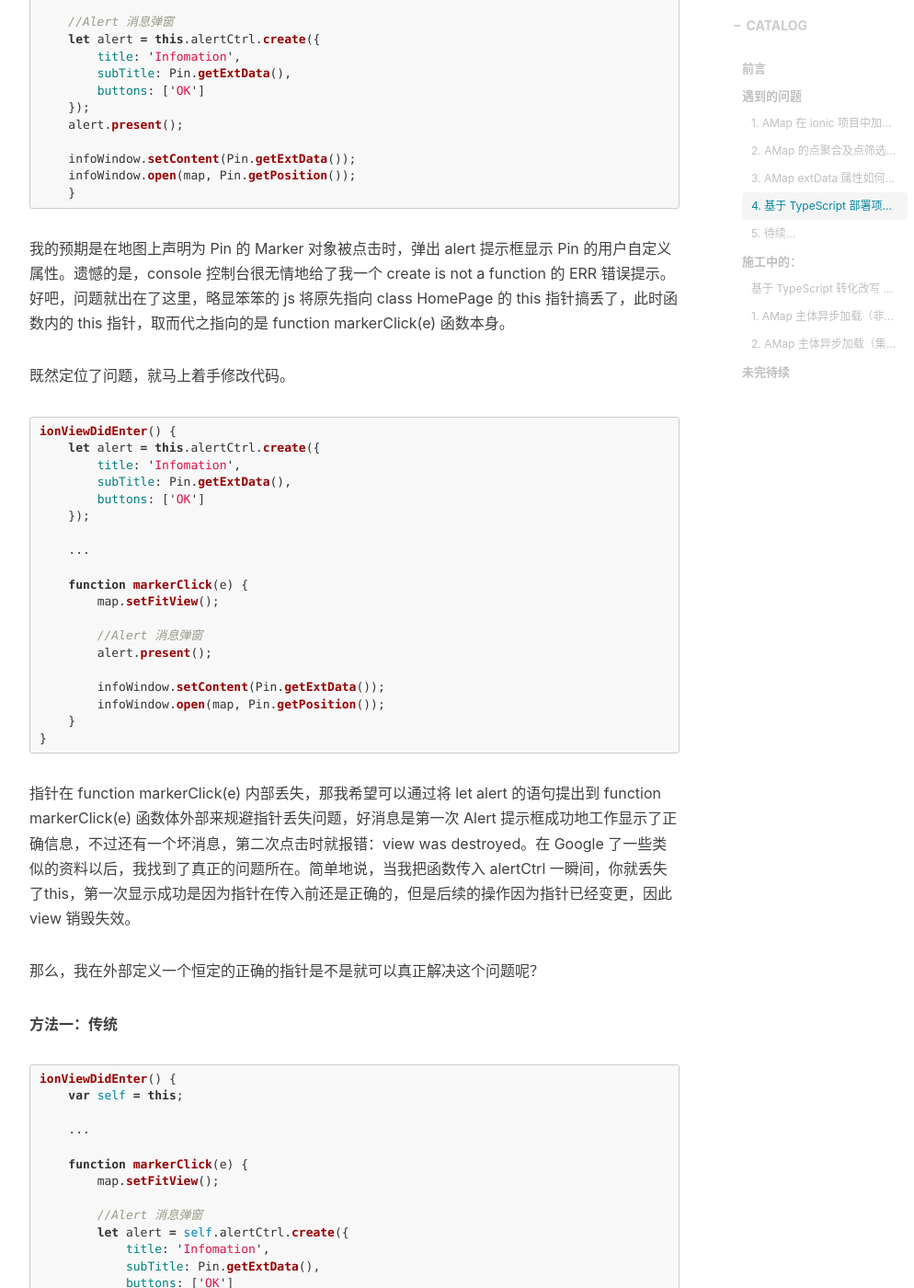
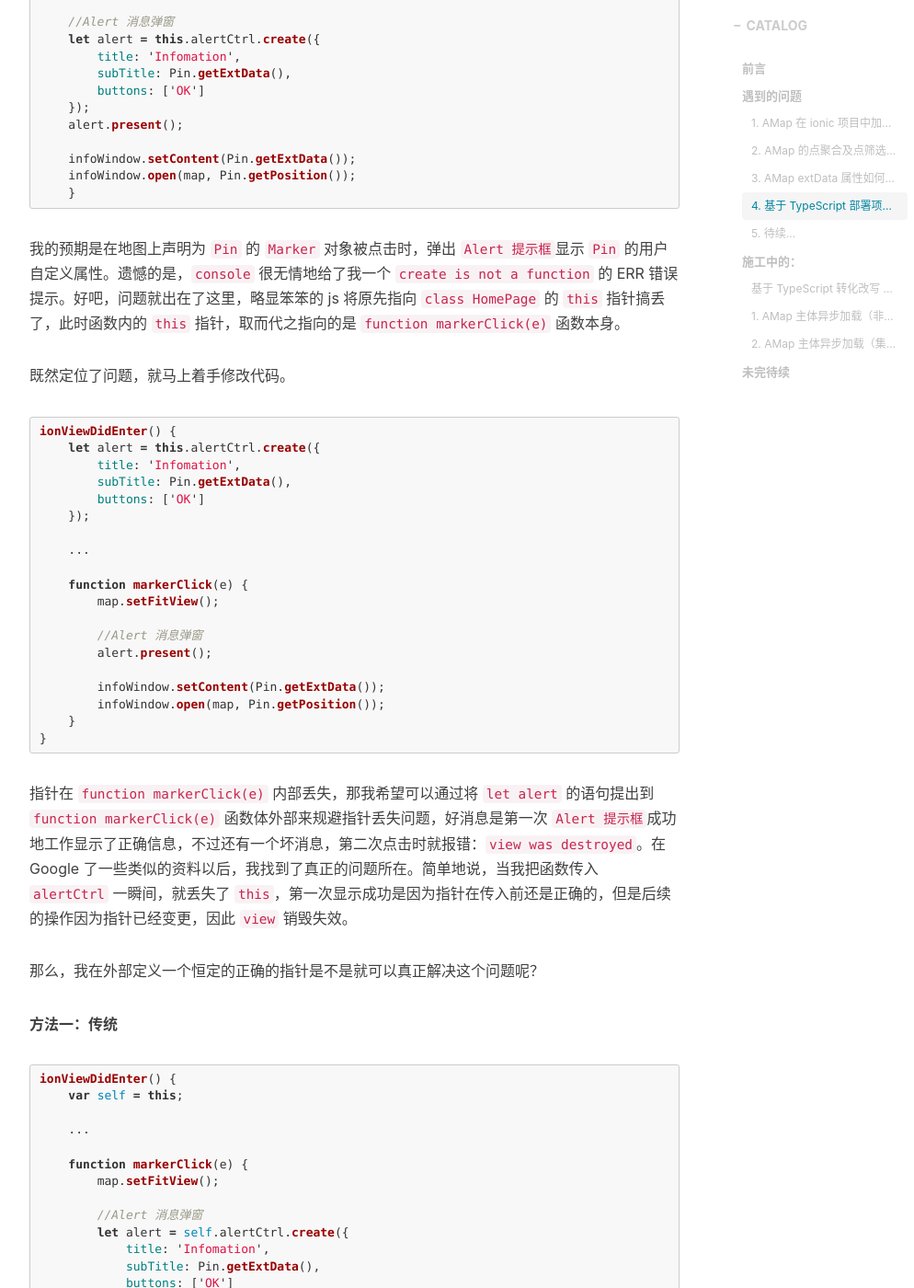
Before and after one commit to corcd/corcd.github.io, a Jekyll site: the page built from _posts/2017-12-15-ionic3.x-AMap-some-problems.markdown, in a window 1280 px wide and 1400 px high, scrolled down 1803 px. Shown: the whole window at 92% size, without its empty margins (233-1227 px from the left). Built offline with Jekyll 4.4.1, drawn with Linux system fonts in a browser that asks for light colours; nearby versions of some CDN libraries; comment, search, counter and statistics services are not loaded; some of the changed text lies outside the part shown.

Commit message:
post new blog article

````diff
--- a/_posts/2017-12-15-ionic3.x-AMap-some-problems.markdown
+++ b/_posts/2017-12-15-ionic3.x-AMap-some-problems.markdown
@@ -59,7 +59,7 @@ export class AboutPage {
 }
 ```
 
-这种最基础形式的调用没有遇到任何问题，我开始尝试将提示框与 AMap 的功能结合一起，很快便遇到了问题。
+这种最基础形式的调用没有遇到任何问题，我开始尝试将提示框与 `AMap` 的功能结合一起，很快便遇到了问题。
 
 ```ts
 function markerClick(e) {
@@ -78,7 +78,7 @@ function markerClick(e) {
     }
 ```
 
-我的预期是在地图上声明为 Pin 的 Marker 对象被点击时，弹出 alert 提示框显示 Pin 的用户自定义属性。遗憾的是，console 控制台很无情地给了我一个 create is not a function 的 ERR 错误提示。好吧，问题就出在了这里，略显笨笨的 js 将原先指向 class HomePage 的 this 指针搞丢了，此时函数内的 this 指针，取而代之指向的是 function markerClick(e) 函数本身。
+我的预期是在地图上声明为 `Pin` 的 `Marker` 对象被点击时，弹出 `Alert 提示框`显示 `Pin` 的用户自定义属性。遗憾的是，`console` 很无情地给了我一个 `create is not a function` 的 ERR 错误提示。好吧，问题就出在了这里，略显笨笨的 js 将原先指向 `class HomePage` 的 `this` 指针搞丢了，此时函数内的 `this` 指针，取而代之指向的是 `function markerClick(e)` 函数本身。
 
 既然定位了问题，就马上着手修改代码。
 
@@ -104,7 +104,7 @@ ionViewDidEnter() {
 }
 ```
 
-指针在 function markerClick(e) 内部丢失，那我希望可以通过将 let alert 的语句提出到 function markerClick(e) 函数体外部来规避指针丢失问题，好消息是第一次 Alert 提示框成功地工作显示了正确信息，不过还有一个坏消息，第二次点击时就报错：view was destroyed。在 Google 了一些类似的资料以后，我找到了真正的问题所在。简单地说，当我把函数传入 alertCtrl 一瞬间，你就丢失了this，第一次显示成功是因为指针在传入前还是正确的，但是后续的操作因为指针已经变更，因此 view 销毁失效。
+指针在 `function markerClick(e)` 内部丢失，那我希望可以通过将 `let alert` 的语句提出到 `function markerClick(e)` 函数体外部来规避指针丢失问题，好消息是第一次 `Alert 提示框`成功地工作显示了正确信息，不过还有一个坏消息，第二次点击时就报错：`view was destroyed`。在 Google 了一些类似的资料以后，我找到了真正的问题所在。简单地说，当我把函数传入 `alertCtrl` 一瞬间，就丢失了 `this`，第一次显示成功是因为指针在传入前还是正确的，但是后续的操作因为指针已经变更，因此 `view` 销毁失效。
 
 那么，我在外部定义一个恒定的正确的指针是不是就可以真正解决这个问题呢？
 
@@ -134,7 +134,7 @@ ionViewDidEnter() {
 
 运行下试试，很完美的取得了我预期的效果！
 
-我在页面的 ionViewDidEnter 周期头部事先保存了this指针，然后在需要部分中使用
+我在页面的 `ionViewDidEnter` 周期头部事先保存了 `this` 指针，然后在需要部分中使用
 
 不过，这样真的好吗？虽然问题已经被解决，但是还是有一种偷鸡的感觉，应该还有更加根本解决问题的方法，有待深入探究。
 
````
Also changed, not shown: other parts of _posts/2017-12-15-ionic3.x-AMap-some-problems.markdown (+1 -1 lines).
